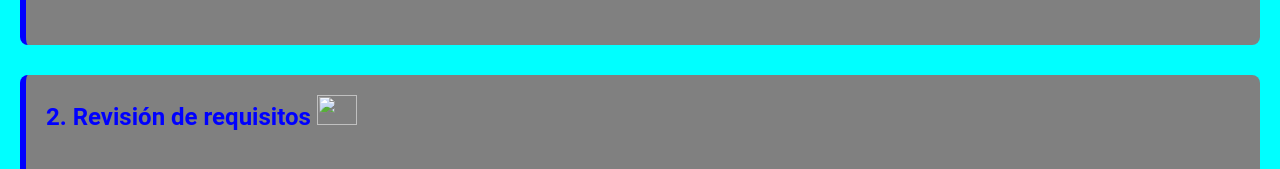
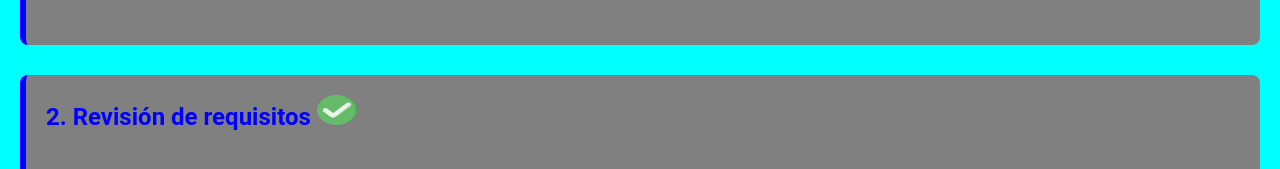
Before and after one commit to Alejandromartnn/Alejandromartnn.github.io, a plain HTML site: page paginainstalación.html in a window 1280 px wide. Shown: the part 1062-1231 px from the top of the page. Drawn offline with Linux system fonts and the light colour scheme.

Commit message:
Update paginainstalación.html

```diff
--- a/paginainstalación.html
+++ b/paginainstalación.html
@@ -51,7 +51,7 @@
         </div>
 
         <div class="seccion" id="requisitos">
-            <h2>2. Revisión de requisitos <img src="images/8888205.png" alt="" width="40px" height="30px"></h2>
+            <h2>2. Revisión de requisitos <img src="8888205.png" alt="" width="40px" height="30px"></h2>
             <div class="texto2">
                 <p>Dolibarr revisa que el sistema cumpla los requisitos de PHP.Como todo es correcto
                     se pulsa
```
